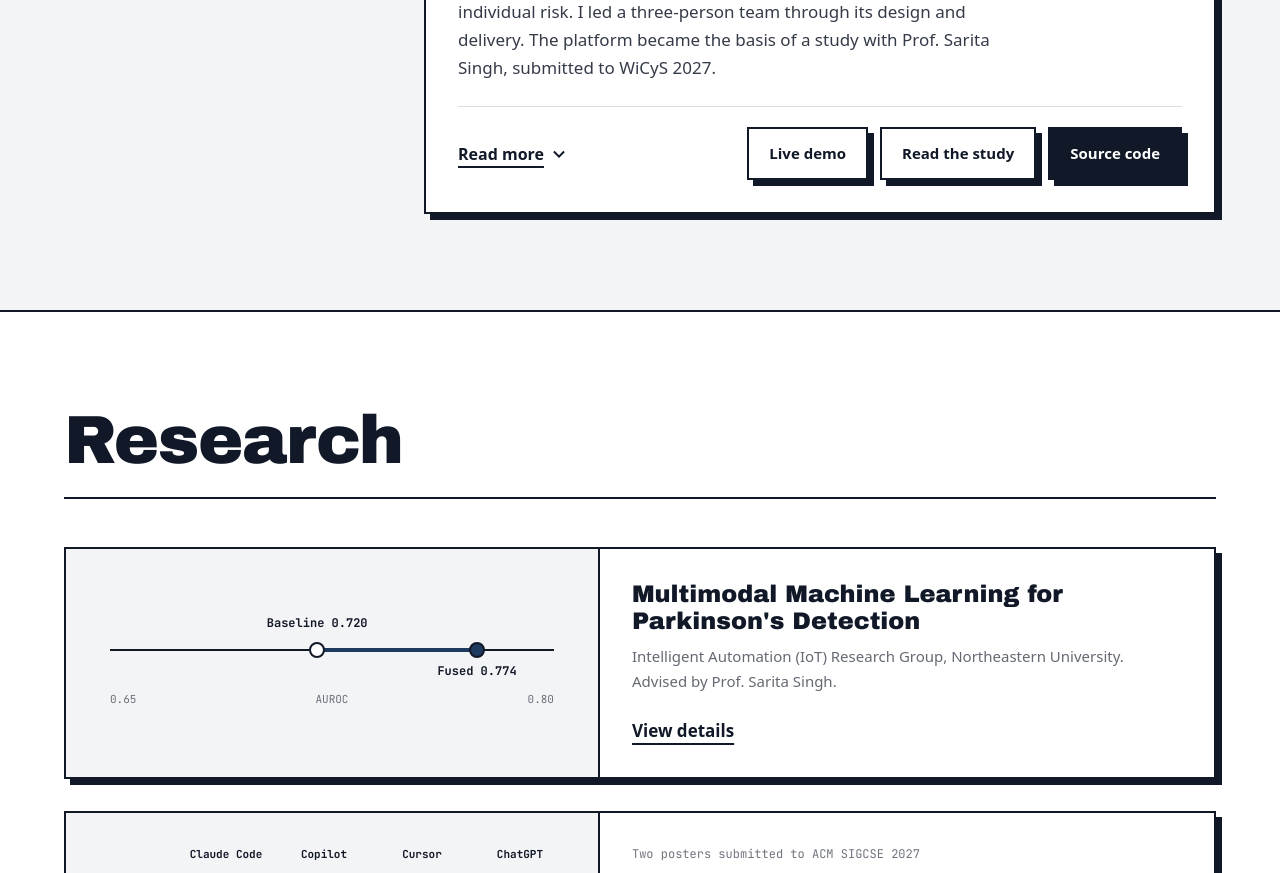
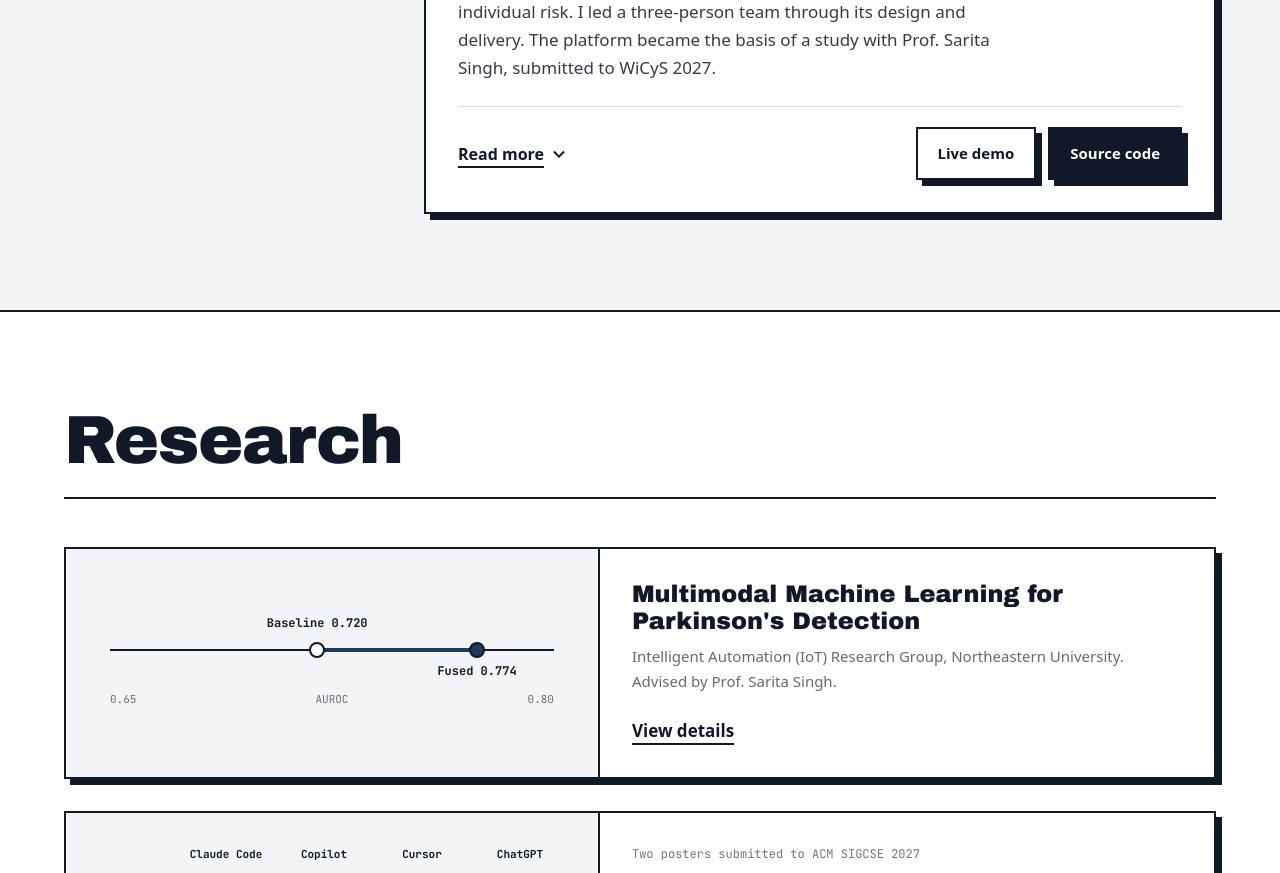
Before and after one commit to shlok-p07/Portfolio-Website, a React (Vite) app in the folder portfolio-website/: page / in a window 1280 px wide. Shown: the part 3760-4633 px from the top of the page. Built offline with nearby package versions, Linux system fonts and the light colour scheme; a web font is replaced by a local one.

Commit message:
Keep only live demo and source code links on projects and roles
Drop the study, project page and docs links.

```diff
--- a/portfolio-website/src/App.jsx
+++ b/portfolio-website/src/App.jsx
@@ -57,7 +57,6 @@ const EXPERIENCE_ITEMS = EXPERIENCE.map((j) => ({
   repo: j.github,
   links: [
     j.demo && { label: "Live site", href: j.demo },
-    j.page && { label: j.page.label, href: j.page.href },
     j.github && { label: "Source code", href: j.github, primary: true },
   ].filter(Boolean),
 }));
@@ -77,7 +76,6 @@ const PROJECT_ITEMS = PROJECTS.map((p) => ({
   repo: p.github,
   links: [
     p.demo && { label: "Live demo", href: p.demo },
-    p.page && { label: p.page.label, href: p.page.href },
     p.github && { label: "Source code", href: p.github, primary: true },
   ].filter(Boolean),
 }));
--- a/portfolio-website/src/content.js
+++ b/portfolio-website/src/content.js
@@ -32,7 +32,6 @@ export const PROJECTS = [
     stack: "Next.js, TypeScript, Python, FastAPI, MongoDB, scikit-learn, Groq, Gemini, OpenAPI, Orval, Zod, React Query",
     demo: "https://phish-aware.onrender.com/",
     github: "https://github.com/shlok-p07/Phish-Aware",
-    page: { label: "Read the study", href: "#research" },
   },
   {
     title: "Derivative Hedging via Reinforcement Learning",
@@ -89,7 +88,6 @@ const EXPERIENCE_RAW = [
     logo: nuhireLogo,
     mark: "NH",
     github: "https://github.com/Oasis-NEU/NUHire",
-    page: { label: "Project page", href: "https://khoury-co-op.github.io/NUHire/" },
     start: "2026-09",
     end: null,
     context: "built for Khoury College of Computer Sciences",
@@ -190,7 +188,6 @@ const EXPERIENCE_RAW = [
     org: "Rainfall Learning",
     logo: rainfallLogo,
     mark: "RL",
-    page: { label: "Docs", href: "https://aryan0102.github.io/Rainfall-Learning/" },
     start: "2025-12",
     end: "2026-07",
     stack: "React, TypeScript, Yjs, Express, Prisma, PostgreSQL, Docker, Vitest",
```
